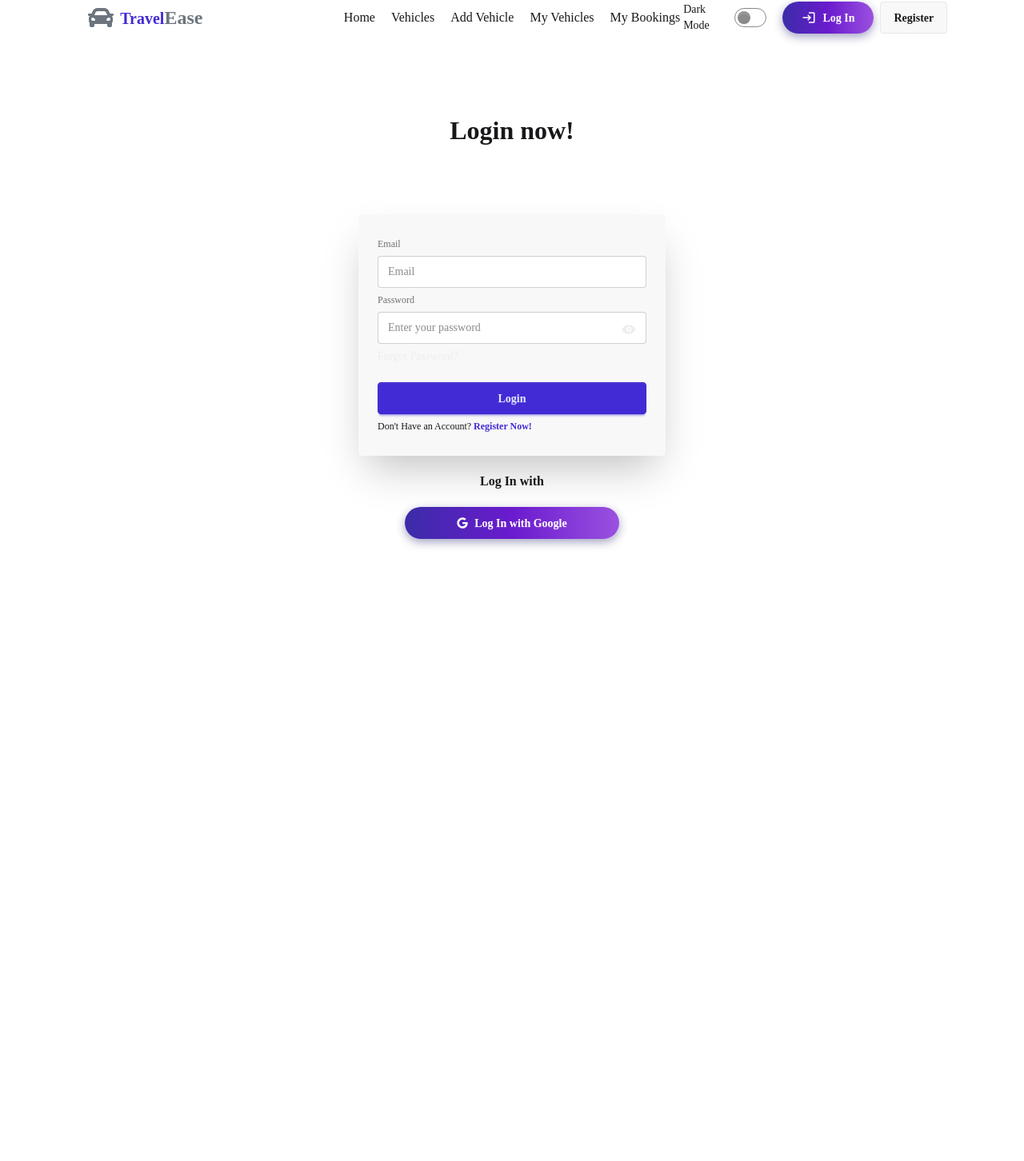
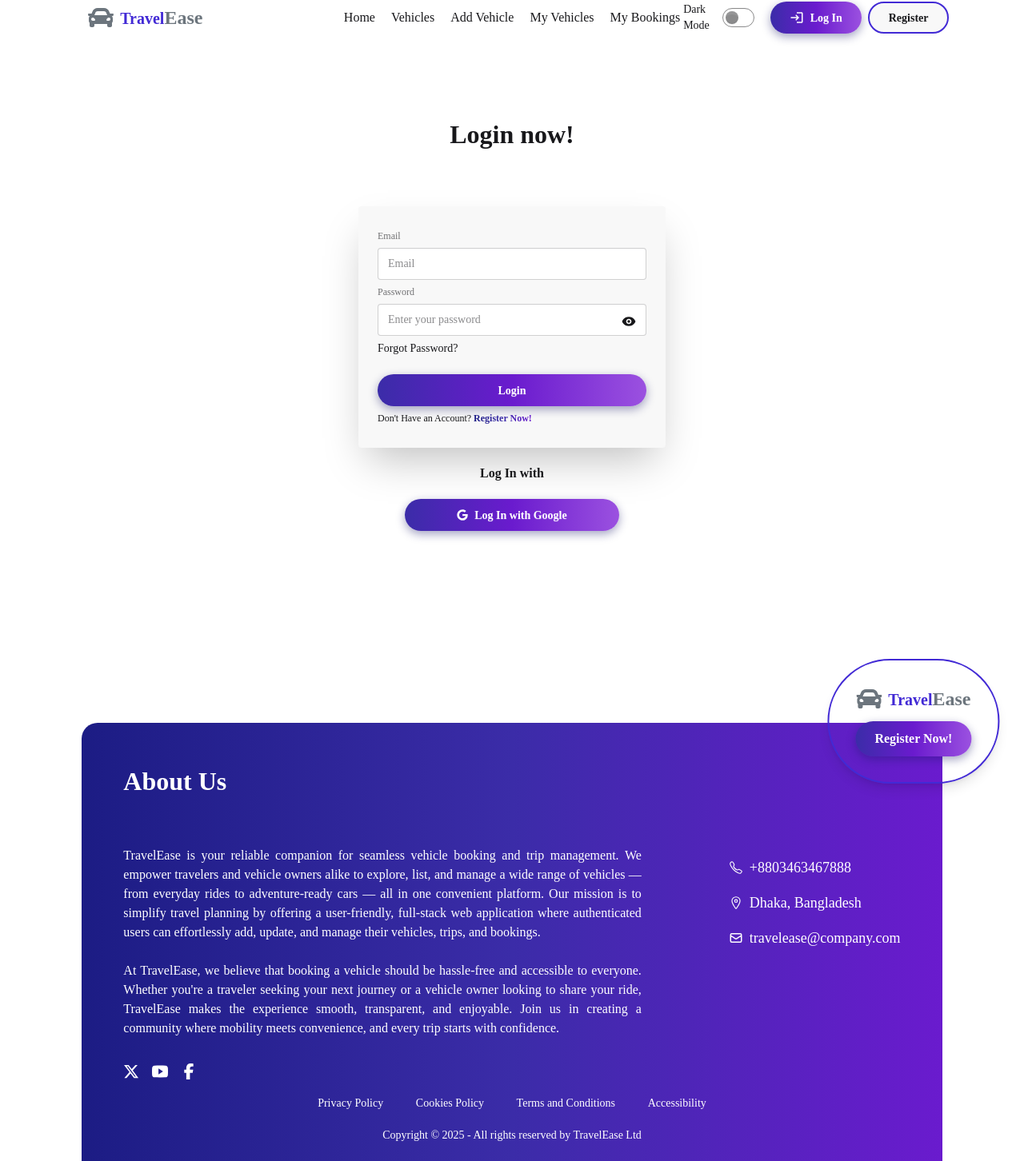
Before and after one commit to SadiaAhmedBushra/b12-a10-TravelEase-client, a React (Vite) app: page /auth/login in a window 1280 px wide. Shown: the part 18-1470 px from the top of the page at 80% size. Before the commit the page ends 808 px from the top, so only its background shows below. Built offline with nearby package versions, Linux system fonts and the light colour scheme; no server answers; a web font is replaced by a local one.

Commit message:
commit 9: footer

```diff
--- a/src/components/Footer.jsx
+++ b/src/components/Footer.jsx
@@ -1,10 +1,95 @@
-import React from 'react';
+import React from "react";
+import {
+  IoLocationOutline,
+  IoCallOutline,
+  IoLogoYoutube,
+} from "react-icons/io5";
+import { HiOutlineMail } from "react-icons/hi";
+import { FaXTwitter, FaFacebookF } from "react-icons/fa6";
+import { Link, NavLink } from "react-router";
+import { FaCar } from "react-icons/fa";
 
 const Footer = () => {
   return (
-    <div>
+    <footer className="relative w-11/12 mx-auto mt-60 bg-gradient text-white pt-40 pb-10">
+      <div
+        className="flex flex-col items-center gap-3 absolute -right-2/12 w-1/5 bg-opacity-10 rounded-full py-8 shadow-lg border-2 border-primary"
+        style={{ top: "-5rem", transform: "translateX(-50%)" }}
+      >
+        <div className="flex flex-row justify-between items-center gap-2">
+          <FaCar className="text-[#6C757D] size-8" />
+          <NavLink to="/" className="font-semibold text-primary text-xl">
+            Travel
+            <span className="font-bold text-[#6C757D] text-2xl">Ease</span>
+          </NavLink>
+        </div>
+        <Link to="/auth/register" className="btn-gradient font-bold">
+          Register Now!
+        </Link>
+      </div>
 
-    </div>
+      <div className="w-11/12 mx-auto flex flex-col justify-between items-center gap-5">
+        <div className="flex flex-col lg:flex-row justify-between items-center gap-6">
+          <div className="lg:w-2/3 flex flex-col items-center lg:items-start gap-3">
+            <h1 className="text-3xl">About Us</h1>
+            <p className="text-justify">
+              TravelEase is your reliable companion for seamless vehicle booking
+              and trip management. We empower travelers and vehicle owners alike
+              to explore, list, and manage a wide range of vehicles — from
+              everyday rides to adventure-ready cars — all in one convenient
+              platform. Our mission is to simplify travel planning by offering a
+              user-friendly, full-stack web application where authenticated
+              users can effortlessly add, update, and manage their vehicles,
+              trips, and bookings. <br /> <br />
+              At TravelEase, we believe that booking a vehicle should be
+              hassle-free and accessible to everyone. Whether you're a traveler
+              seeking your next journey or a vehicle owner looking to share your
+              ride, TravelEase makes the experience smooth, transparent, and
+              enjoyable. Join us in creating a community where mobility meets
+              convenience, and every trip starts with confidence.
+            </p>
+            <nav>
+              <div className="flex flex-row gap-4 mt-5 text-xl">
+                <FaXTwitter />
+                <IoLogoYoutube />
+                <FaFacebookF />
+              </div>
+            </nav>
+          </div>
+
+          <nav className="flex flex-col gap-4 items-center lg:items-start text-lg">
+            <div className="flex flex-row gap-2 items-center">
+              <IoCallOutline />
+              <p className="link link-hover">+8803463467888</p>
+            </div>
+
+            <div className="flex flex-row gap-2 items-center">
+              <IoLocationOutline />
+              <p className="link link-hover">Dhaka, Bangladesh</p>
+            </div>
+
+            <div className="flex flex-row gap-2 items-center">
+              <HiOutlineMail />
+              <p className="link link-hover">travelease@company.com</p>
+            </div>
+          </nav>
+        </div>
+
+        <div className="flex justify-between items-center gap-3 w-1/2 mx-auto text-sm">
+          <p className="link link-hover">Privacy Policy</p>
+          <p className="link link-hover">Cookies Policy</p>
+          <p className="link link-hover">Terms and Conditions</p>
+          <p className="link link-hover">Accessibility</p>
+        </div>
+
+        <aside>
+          <p className="text-center text-sm pb-10">
+            Copyright © {new Date().getFullYear()} - All rights reserved by
+            TravelEase Ltd
+          </p>
+        </aside>
+      </div>
+    </footer>
   );
 };
 
--- a/src/components/Header.jsx
+++ b/src/components/Header.jsx
@@ -51,7 +51,7 @@ const Header = () => {
           </div>
           <ul
             tabIndex="-1"
-            className="menu menu-sm dropdown-content bg-base-100 z-1 mt-3 w-52 p-2 "
+            className="menu menu-sm dropdown-content bg-base-100 z-10 mt-3 w-52 p-2 "
           >
             <li>
               <NavLink
@@ -111,6 +111,17 @@ const Header = () => {
                 My Bookings
               </NavLink>
             </li>
+            <li className="mt-2 flex items-center justify-center">
+              <label className="flex items-center gap-2 cursor-pointer">
+                <span className="text-sm">Dark Mode</span>
+                <input
+                  type="checkbox"
+                  checked={theme === "dark"}
+                  onChange={(e) => handleTheme(e.target.checked)}
+                  className="toggle"
+                />
+              </label>
+            </li>
           </ul>
         </div>
 
@@ -123,8 +134,7 @@ const Header = () => {
         </div>
       </div>
 
-      <div className="navbar-center gap-5 flex-row items-center">
-        <div className="hidden lg:flex">
+      <div className="navbar-center gap-5 flex-row items-center hidden lg:flex">
         <ul className="flex flex-row justify-between items-center gap-5 px-1">
           <li>
             <NavLink
@@ -188,12 +198,10 @@ const Header = () => {
           </li>
         </ul>
       </div>
-      </div>
 
       <div className="navbar-end gap-5 flex-col-reverse md:flex-row lg:flex-row items-center">
-        {/* Theme toggle always visible */}
         <label className="flex items-center gap-2 cursor-pointer">
-          <span className="text-sm">Dark Mode</span>
+          <span className="text-sm hidden lg:inline">Dark Mode</span>
           <input
             type="checkbox"
             checked={theme === "dark"}
@@ -227,7 +235,7 @@ const Header = () => {
             </Link>
             <Link
               to="/auth/register"
-              className="btn btn-base-100 flex items-center gap-2"
+              className="btn border-2 border-primary rounded-full px-6 flex items-center gap-2"
             >
               Register
             </Link>
--- a/src/pages/LogIn.jsx
+++ b/src/pages/LogIn.jsx
@@ -19,24 +19,16 @@ const Login = () => {
     const email = form.email.value;
     const password = form.password.value;
 
-    // console.log(email, password);
-    // logIn(email, password)
-    //   .then((result) => {
-    //     const user = result.user;
-    //     // console.log(user);
-    //     navigate(`${location.state ? location.state : "/"}`);
-    //   })
     logIn(email, password)
-  .then((result) => {
-    const user = result.user;
-    localStorage.setItem("userEmail", user.email); // ✅
-    navigate(location.state ? location.state : "/");
-  })
+      .then((result) => {
+        const user = result.user;
+        localStorage.setItem("userEmail", user.email);
+        navigate(location.state ? location.state : "/");
+      })
 
       .catch((error) => {
         const errorCode = error.code;
-        // const errorMessage = error.message;
-        // alert(errorCode, errorMessage);
+
         setError(errorCode);
         toast.error("Wrong email or password. Log In unsuccessful!");
       });
@@ -51,8 +43,7 @@ const Login = () => {
       })
       .catch((error) => {
         setError(error.code);
-                toast.error("Log In unsuccessful!");
-
+        toast.error("Log In unsuccessful!");
       });
   };
   return (
@@ -61,9 +52,8 @@ const Login = () => {
 
       <div className="w-11/12 mx-auto my-10">
         <div className="flex flex-col justify-items-center mx-auto gap-4 ">
-          <div className="text-center mb-5 ">
-            <h1 className="text-3xl font-bold">Login now!</h1>
-          </div>
+          <h1 className="text-center ">Login now!</h1>
+
           <div className="mx-auto w-full max-w-sm shadow-2xl bg-base-200 rounded">
             <form onSubmit={handleLogIn} className="card-body">
               <fieldset className="fieldset">
@@ -92,9 +82,9 @@ const Login = () => {
                     onClick={() => setHidePassword(!hidePassword)}
                   >
                     {hidePassword ? (
-                      <BiSolidShow size={20} className="text-base-300" />
+                      <BiSolidShow size={20} className="text-base-800" />
                     ) : (
-                      <BiSolidHide size={20} className="text-base-300" />
+                      <BiSolidHide size={20} className="text-base-800" />
                     )}{" "}
                   </span>
                 </div>
@@ -102,18 +92,18 @@ const Login = () => {
                 <div>
                   <Link
                     to="/auth/forgotpassword"
-                    className="link link-hover text-base-300 text-sm hover:underline"
+                    className="link link-hover text-sm hover:underline"
                   >
                     Forgot Password?
                   </Link>
                 </div>
                 {error && <p className="text-xs text-error">{error}</p>}
-                <button type="submit" className="btn btn-primary mt-4">
+                <button type="submit" className="btn btn-gradient mt-4">
                   Login
                 </button>
                 <p>
                   Don't Have an Account?<span> </span>
-                  <Link to="/auth/register" className="text-primary font-bold">
+                  <Link to="/auth/register" className="text-gradient font-bold">
                     Register Now!
                   </Link>
                 </p>
--- a/src/pages/Register.jsx
+++ b/src/pages/Register.jsx
@@ -72,7 +72,6 @@ const Register = () => {
             navigate("./");
           })
           .catch((error) => {
-            // setUser(user);
             setUser({ ...user, displayName: name, photoURL: url });
           });
 
@@ -80,8 +79,6 @@ const Register = () => {
       })
       .catch((error) => {
         const errorCode = error.code;
-        // const errorMessage = error.message;
-        // alert(errorMessage);
         setError(errorCode);
         toast.error("Sign Up unsuccessful!");
       });
@@ -92,9 +89,9 @@ const Register = () => {
 
       <div className="w-11/12 mx-auto my-10">
         <div className="flex flex-col justify-items-center mx-auto gap-4">
-          <div className="text-center mb-5">
-            <h1 className="text-3xl font-bold">Register now!</h1>
-          </div>
+
+            <h1 className="text-center">Register now!</h1>
+
           <div className="mx-auto w-full max-w-sm shadow-2xl bg-base-200 rounded">
             <form onSubmit={handleRegister} className="card-body">
               <fieldset className="fieldset">
@@ -143,9 +140,9 @@ const Register = () => {
                     onClick={() => setHidePassword(!hidePassword)}
                   >
                     {hidePassword ? (
-                      <BiSolidShow size={20} className="text-base-300" />
+                      <BiSolidShow size={20} className="text-base-800" />
                     ) : (
-                      <BiSolidHide size={20} className="text-base-300" />
+                      <BiSolidHide size={20} className="text-base-800" />
                     )}{" "}
                   </span>
                 </div>
@@ -153,12 +150,12 @@ const Register = () => {
                   <p className="text-xs text-error">{passwordError}</p>
                 )}
                 {error && <p className="text-xs text-error">{error}</p>}
-                <button type="submit" className="btn btn-primary mt-4">
+                <button type="submit" className="btn btn-gradient mt-4">
                   Register
                 </button>
                 <p>
                   Already Have an Account?<span> </span>
-                  <Link to="/auth/login" className="text-primary font-bold">
+                  <Link to="/auth/login" className="text-gradient font-bold">
                     Log In
                   </Link>
                 </p>
```
Lines whose indentation alone changed are shown as unchanged.
